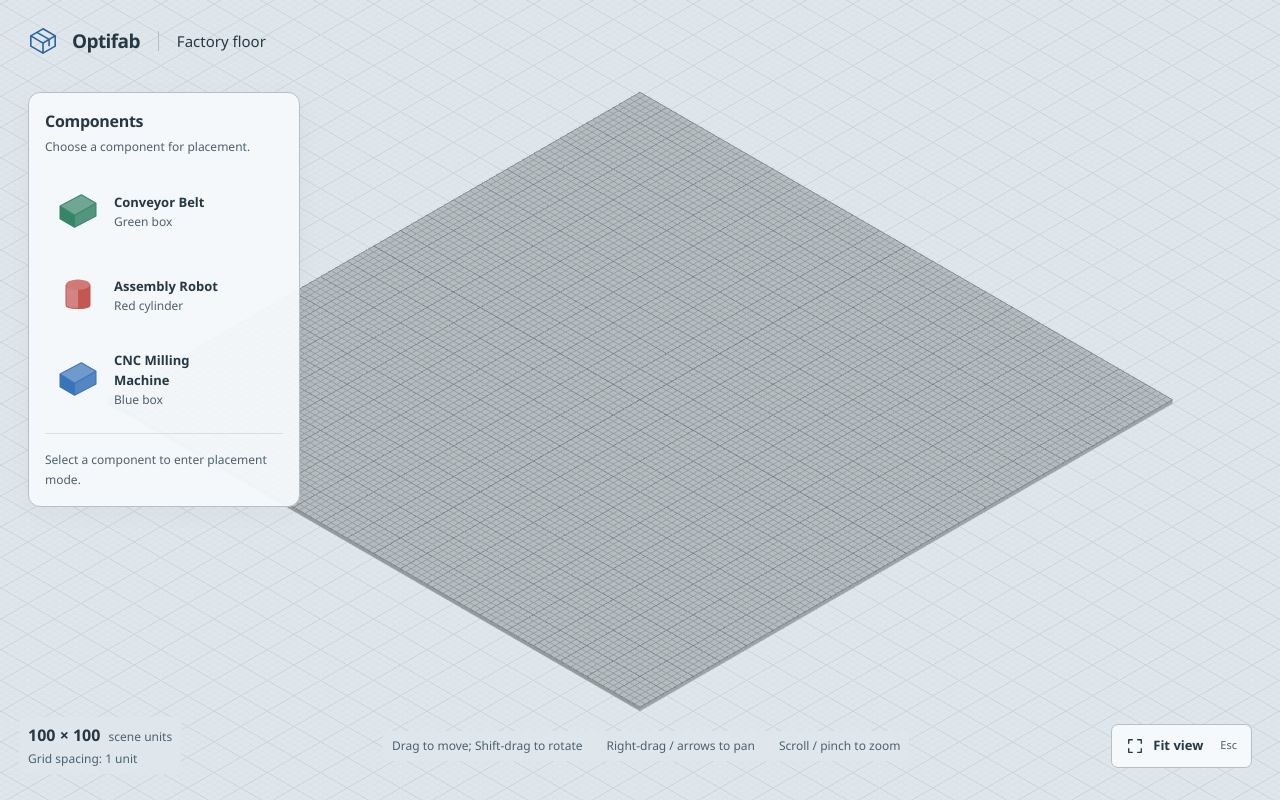
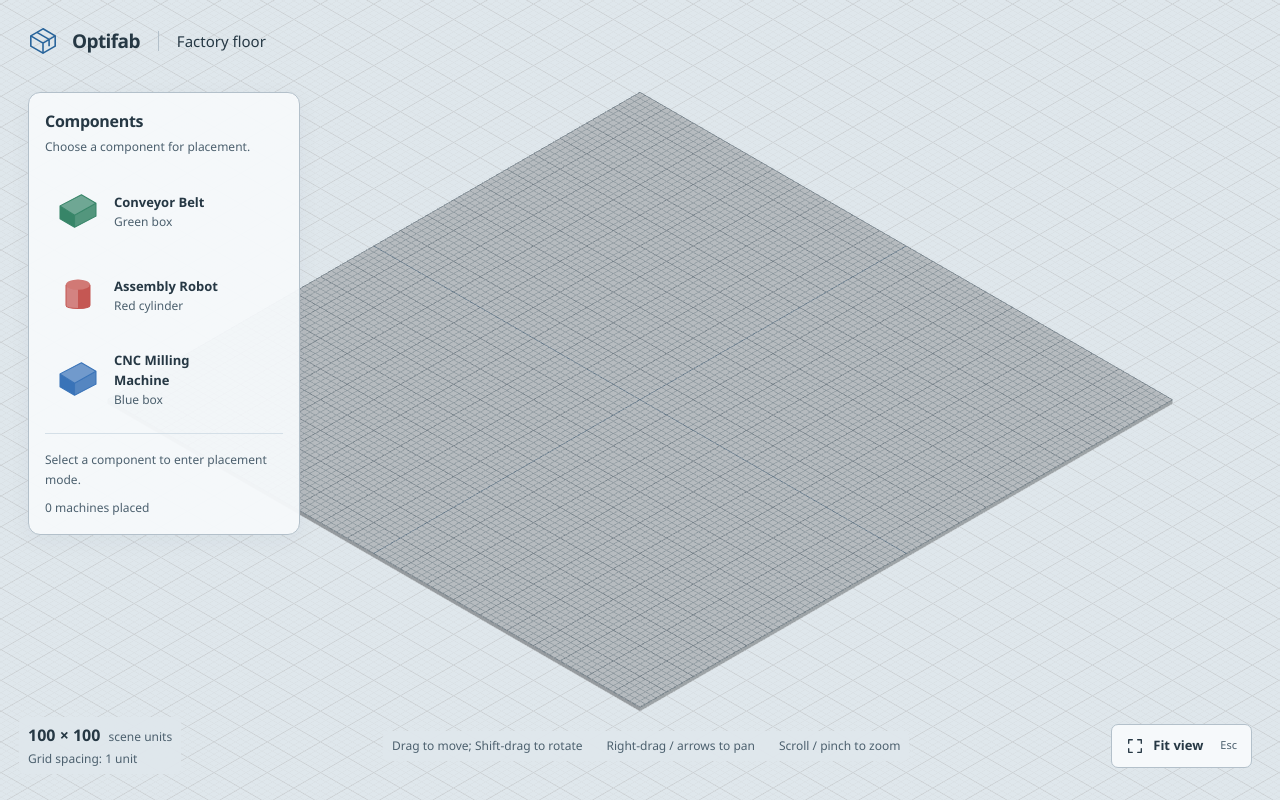
Before and after one commit to quriousprof/optifab, a React (Vite) app in the folder frontend/: page / in a window 1280 px wide. Built offline with nearby package versions, Linux system fonts and the light colour scheme.

Commit message:
feat: implemented a click-to-place system on the 3D factory floor

```diff
--- a/frontend/package.json
+++ b/frontend/package.json
@@ -5,6 +5,7 @@
   "type": "module",
   "scripts": {
     "dev": "vite --host 0.0.0.0 --port 3000",
+    "test": "node --experimental-strip-types --test tests/*.test.mjs",
     "build": "tsc --noEmit && vite build",
     "preview": "vite preview --host 0.0.0.0 --port 3000"
   },
--- a/frontend/src/App.tsx
+++ b/frontend/src/App.tsx
@@ -1,11 +1,16 @@
-import { useState } from 'react'
-import { FactoryViewport, FLOOR_SIZE } from './FactoryViewport'
+import { useCallback, useState } from 'react'
+import { FactoryViewport } from './FactoryViewport'
 import { ComponentSidebar } from './ComponentSidebar'
-import type { EditorMode } from './factoryComponents'
+import { FLOOR_SIZE, type EditorMode, type FactoryComponentType, type FloorPosition, type PlacedMachine } from './factoryComponents'
 
 export function App() {
   const [fitVersion, setFitVersion] = useState(0)
   const [editorMode, setEditorMode] = useState<EditorMode>({ mode: 'navigate' })
+  const [activeMachines, setActiveMachines] = useState<PlacedMachine[]>([])
+  const placeMachine = useCallback((componentType: FactoryComponentType, position: FloorPosition) => {
+    const machine: PlacedMachine = { id: crypto.randomUUID(), componentType, position }
+    setActiveMachines((machines) => [...machines, machine])
+  }, [])
   const fit = () => setFitVersion((version) => version + 1)
 
   return (
@@ -25,10 +30,16 @@ export function App() {
         if (event.target instanceof HTMLCanvasElement) event.preventDefault()
       }}
     >
-      <FactoryViewport fitVersion={fitVersion} isPlacing={editorMode.mode === 'placement'} />
+      <FactoryViewport
+        fitVersion={fitVersion}
+        placementType={editorMode.mode === 'placement' ? editorMode.componentType : null}
+        activeMachines={activeMachines}
+        onPlace={placeMachine}
+      />
 
       <ComponentSidebar
         editorMode={editorMode}
+        machineCount={activeMachines.length}
         onSelect={(componentType) => setEditorMode({ mode: 'placement', componentType })}
         onCancel={() => setEditorMode({ mode: 'navigate' })}
       />
@@ -51,6 +62,7 @@ export function App() {
           <span className="grid-caption">Grid spacing: 1 unit</span>
         </div>
         <p className="control-hints" id="viewport-help">
+          {editorMode.mode === 'placement' && <span>Click the floor to place</span>}
           <span>Drag to move; Shift-drag to rotate</span>
           <span>Right-drag / arrows to pan</span>
           <span>Scroll / pinch to zoom</span>
--- a/frontend/src/ComponentSidebar.tsx
+++ b/frontend/src/ComponentSidebar.tsx
@@ -23,8 +23,9 @@ function ComponentShape({ component }: { component: FactoryComponent }) {
   )
 }
 
-export function ComponentSidebar({ editorMode, onSelect, onCancel }: {
+export function ComponentSidebar({ editorMode, machineCount, onSelect, onCancel }: {
   editorMode: EditorMode
+  machineCount: number
   onSelect: (type: FactoryComponentType) => void
   onCancel: () => void
 }) {
@@ -70,8 +71,10 @@ export function ComponentSidebar({ editorMode, onSelect, onCancel }: {
             <>
               <p className="font-semibold text-[#28649b]">Placement mode</p>
               <p>{selected.name} selected.</p>
+              <p className="mt-1">Move over the floor to preview. Click to place; keep the preview inside the floor.</p>
             </>
           ) : <p>Select a component to enter placement mode.</p>}
+          <p className="mt-2">{machineCount} {machineCount === 1 ? 'machine' : 'machines'} placed</p>
         </div>
         {selected && (
           <button
--- /dev/null
+++ b/frontend/src/MachineMesh.tsx
@@ -0,0 +1,27 @@
+import { getFactoryComponent, type FactoryComponentType, type FloorPosition } from './factoryComponents'
+
+export function MachineMesh({ componentType, position, ghost = false }: {
+  componentType: FactoryComponentType
+  position: FloorPosition
+  ghost?: boolean
+}) {
+  const component = getFactoryComponent(componentType)
+  const [width, height, depth] = component.dimensions
+
+  return (
+    <group position={position} name={`${ghost ? 'Preview' : 'Machine'}: ${component.name}`}>
+      <mesh position={[0, height / 2, 0]} castShadow={!ghost} receiveShadow={!ghost}>
+        {component.shape === 'cylinder'
+          ? <cylinderGeometry args={[width / 2, width / 2, height, 32]} />
+          : <boxGeometry args={[width, height, depth]} />}
+        <meshStandardMaterial
+          color={component.color}
+          roughness={0.65}
+          transparent={ghost}
+          opacity={ghost ? 0.35 : 1}
+          depthWrite={!ghost}
+        />
+      </mesh>
+    </group>
+  )
+}
--- /dev/null
+++ b/frontend/src/PlacementPreview.tsx
@@ -0,0 +1,89 @@
+import { useEffect, useRef, useState } from 'react'
+import { useFrame, useThree } from '@react-three/fiber'
+import { Raycaster, Vector2 } from 'three'
+import { MachineMesh } from './MachineMesh'
+import type { FactoryComponentType, FloorPosition } from './factoryComponents'
+import { getSnappedFloorPosition, isPlacementClick, isPlacementPointer, trackPlacementDrag, type PlacementGesture } from './placement'
+
+export function PlacementPreview({ componentType, onPlace }: {
+  componentType: FactoryComponentType
+  onPlace: (type: FactoryComponentType, position: FloorPosition) => void
+}) {
+  const camera = useThree((state) => state.camera)
+  const gl = useThree((state) => state.gl)
+  const invalidate = useThree((state) => state.invalidate)
+  const raycaster = useRef(new Raycaster())
+  const pointer = useRef<Vector2 | null>(null)
+  const gesture = useRef<PlacementGesture | null>(null)
+  const [position, setPosition] = useState<FloorPosition | null>(null)
+
+  useEffect(() => {
+    const canvas = gl.domElement
+
+    const updatePointer = (event: PointerEvent) => {
+      const rect = canvas.getBoundingClientRect()
+      pointer.current = new Vector2(
+        ((event.clientX - rect.left) / rect.width) * 2 - 1,
+        -((event.clientY - rect.top) / rect.height) * 2 + 1,
+      )
+      invalidate()
+    }
+    const clear = () => {
+      pointer.current = null
+      gesture.current = null
+      setPosition(null)
+      invalidate()
+    }
+    const down = (event: PointerEvent) => {
+      updatePointer(event)
+      gesture.current = isPlacementPointer(event)
+        ? { pointerId: event.pointerId, clientX: event.clientX, clientY: event.clientY, dragged: false }
+        : null
+    }
+    const move = (event: PointerEvent) => {
+      if (gesture.current) trackPlacementDrag(gesture.current, event)
+      updatePointer(event)
+    }
+    const up = (event: PointerEvent) => {
+      const canPlace = isPlacementClick(gesture.current, event)
+      gesture.current = null
+      if (!canPlace) return
+
+      // Raycast again at click time so the placed object matches this pointer and camera.
+      updatePointer(event)
+      camera.updateMatrixWorld()
+      raycaster.current.setFromCamera(pointer.current!, camera)
+      const snapped = getSnappedFloorPosition(raycaster.current, componentType)
+      if (snapped) onPlace(componentType, snapped)
+    }
+
+    canvas.addEventListener('pointermove', move)
+    canvas.addEventListener('pointerdown', down)
+    canvas.addEventListener('pointerup', up)
+    canvas.addEventListener('pointerleave', clear)
+    canvas.addEventListener('pointercancel', clear)
+    window.addEventListener('blur', clear)
+    return () => {
+      canvas.removeEventListener('pointermove', move)
+      canvas.removeEventListener('pointerdown', down)
+      canvas.removeEventListener('pointerup', up)
+      canvas.removeEventListener('pointerleave', clear)
+      canvas.removeEventListener('pointercancel', clear)
+      window.removeEventListener('blur', clear)
+    }
+  }, [camera, gl, invalidate, componentType, onPlace])
+
+  useFrame(() => {
+    if (!pointer.current) return
+    // Recompute after OrbitControls, including zoom/pan with a stationary mouse.
+    camera.updateMatrixWorld()
+    raycaster.current.setFromCamera(pointer.current, camera)
+    const next = getSnappedFloorPosition(raycaster.current, componentType)
+    setPosition((previous) => {
+      if (!next) return previous === null ? previous : null
+      return previous?.[0] === next[0] && previous[2] === next[2] ? previous : next
+    })
+  })
+
+  return position ? <MachineMesh componentType={componentType} position={position} ghost /> : null
+}
--- a/frontend/src/factoryComponents.ts
+++ b/frontend/src/factoryComponents.ts
@@ -1,11 +1,24 @@
+export const FLOOR_SIZE = 100
+
 export const FACTORY_COMPONENTS = [
-  { type: 'conveyor-belt', name: 'Conveyor Belt', shape: 'box', description: 'Green box', color: '#378568' },
-  { type: 'assembly-robot', name: 'Assembly Robot', shape: 'cylinder', description: 'Red cylinder', color: '#c55753' },
-  { type: 'cnc-milling-machine', name: 'CNC Milling Machine', shape: 'box', description: 'Blue box', color: '#3973b8' },
+  { type: 'conveyor-belt', name: 'Conveyor Belt', shape: 'box', description: 'Green box', color: '#378568', dimensions: [6, 1, 2] },
+  { type: 'assembly-robot', name: 'Assembly Robot', shape: 'cylinder', description: 'Red cylinder', color: '#c55753', dimensions: [3, 4, 3] },
+  { type: 'cnc-milling-machine', name: 'CNC Milling Machine', shape: 'box', description: 'Blue box', color: '#3973b8', dimensions: [4, 3, 4] },
 ] as const
 
 export type FactoryComponent = (typeof FACTORY_COMPONENTS)[number]
 export type FactoryComponentType = FactoryComponent['type']
+export type FloorPosition = [number, number, number]
+
+export type PlacedMachine = {
+  id: string
+  componentType: FactoryComponentType
+  position: FloorPosition
+}
+
+export function getFactoryComponent(type: FactoryComponentType): FactoryComponent {
+  return FACTORY_COMPONENTS.find((component) => component.type === type)!
+}
 
 export type EditorMode =
   | { mode: 'navigate' }
--- /dev/null
+++ b/frontend/src/placement.ts
@@ -0,0 +1,44 @@
+import { Plane, Vector3, type Raycaster } from 'three'
+import { FLOOR_SIZE, getFactoryComponent, type FactoryComponentType, type FloorPosition } from './factoryComponents.ts'
+
+const floorPlane = new Plane(new Vector3(0, 1, 0), 0)
+const DRAG_THRESHOLD = 5
+
+export function getSnappedFloorPosition(raycaster: Raycaster, type: FactoryComponentType): FloorPosition | null {
+  const point = raycaster.ray.intersectPlane(floorPlane, new Vector3())
+  if (!point) return null
+
+  const x = Math.round(point.x) || 0
+  const z = Math.round(point.z) || 0
+  const [width, , depth] = getFactoryComponent(type).dimensions
+  const halfFloor = FLOOR_SIZE / 2
+
+  // Keep the entire footprint on the finite factory floor, not the infinite backdrop.
+  if (Math.abs(point.x) > halfFloor || Math.abs(point.z) > halfFloor ||
+    Math.abs(x) + width / 2 > halfFloor || Math.abs(z) + depth / 2 > halfFloor) return null
+
+  return [x, 0, z]
+}
+
+type PlacementPointer = Pick<PointerEvent, 'pointerId' | 'clientX' | 'clientY' | 'button' | 'isPrimary' | 'shiftKey' | 'ctrlKey' | 'metaKey' | 'altKey'>
+
+export type PlacementGesture = {
+  pointerId: number
+  clientX: number
+  clientY: number
+  dragged: boolean
+}
+
+export function isPlacementPointer(event: PlacementPointer): boolean {
+  return event.button === 0 && event.isPrimary && !event.shiftKey && !event.ctrlKey && !event.metaKey && !event.altKey
+}
+
+export function trackPlacementDrag(gesture: PlacementGesture, event: Pick<PlacementPointer, 'clientX' | 'clientY'>): void {
+  if (Math.hypot(event.clientX - gesture.clientX, event.clientY - gesture.clientY) > DRAG_THRESHOLD) gesture.dragged = true
+}
+
+export function isPlacementClick(gesture: PlacementGesture | null, event: PlacementPointer): boolean {
+  if (!gesture || gesture.pointerId !== event.pointerId || !isPlacementPointer(event)) return false
+  trackPlacementDrag(gesture, event)
+  return !gesture.dragged
+}
```
Also changed, not shown: frontend/src/FactoryViewport.tsx (+16 -5 lines), 2 other files (tests, documents, lock files or other folders).
